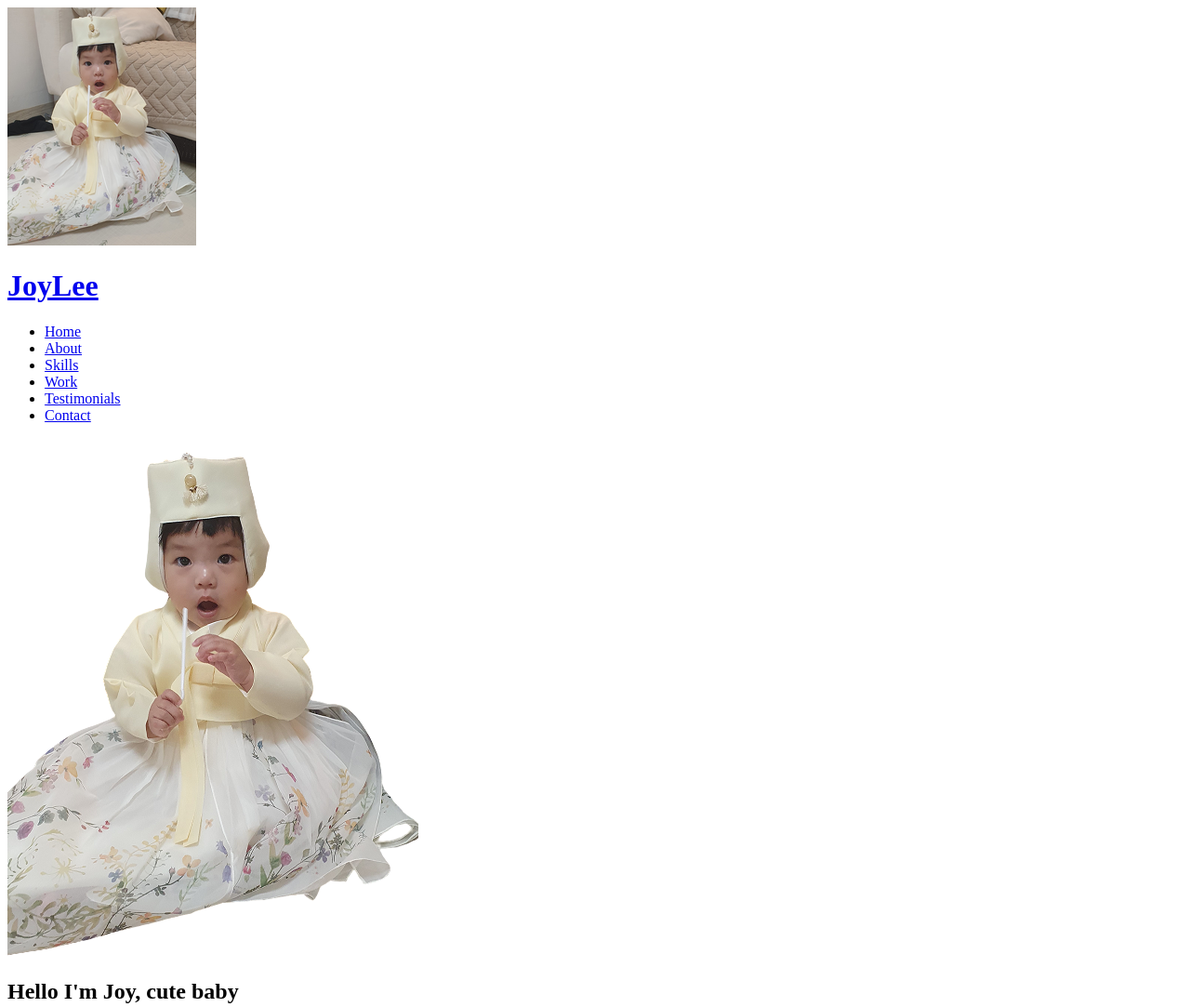
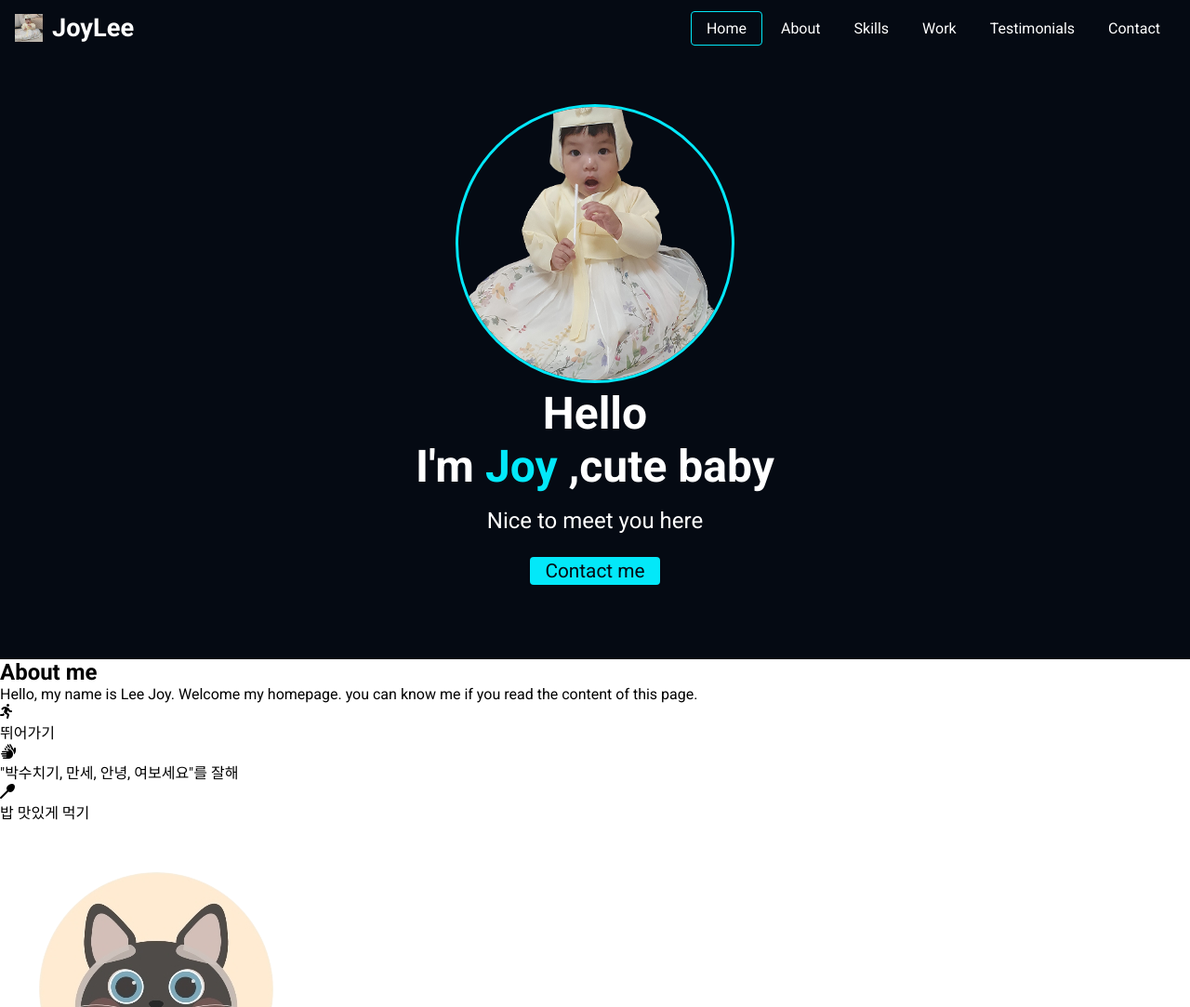
Before and after one commit to leetxt13/clonecoding2, a plain HTML site: page index.html in a window 1280 px wide. Shown: the top 1083 px of the page at 93% size. Drawn offline with Linux system fonts and the light colour scheme; a web font is replaced by a local one.

Commit message:
CSS-HOME

```diff
--- a/css/style.css
+++ b/css/style.css
@@ -0,0 +1,133 @@
+/* Global */
+:root {
+  /* apps color */
+  --color-primary: var(--color-black);
+  --color-primary-variant: var(--color-gray);
+  --color-accent: var(--color-blue);
+  --color-accent-variant: var(--color-orange);
+  --color-text: var(--color-white);
+  /* colors */
+  --color-white: #ffffff;
+  --color-black: #050a13;
+  --color-blue: #03e8f9;
+  --color-orange: #fd6413;
+  --color-gray: #1b1e26;
+}
+/*공통속성 정의*/
+* {
+  box-sizing: border-box;
+}
+body {
+  font-family: "cherry Bomb one", Roboto;
+  margin: 0;
+}
+h1,
+h2,
+h3,
+p,
+ul {
+  margin: 0;
+}
+a {
+  text-decoration: none;
+  color: var(--color-text);
+}
+ul {
+  list-style: none;
+  padding: 0;
+}
+button {
+  background-color: transparent;
+  outline: 0;
+  border: 0;
+}
+button:focus {
+  outline: 1px solid var(--color-accent);
+}
+
+/*Header*/
+.header {
+  position: fixed;
+  top: 0;
+  width: 100%;
+  height: 60px;
+  padding: 1rem;
+  display: flex;
+  justify-content: space-between;
+  align-items: center;
+  background-color: var(--color-black);
+}
+.header__logo {
+  display: flex;
+  align-items: center;
+  gap: 10px; /*flexbox 자식들의 여백*/
+}
+.header__logo__img {
+  width: 30px;
+  height: 30px;
+}
+.header__logo__title {
+  font-size: 1.7rem; /*브라우저 기본폰트 * 1.8배*/
+}
+
+.header__menu {
+  display: flex;
+  gap: 4px; /*flexbox 자식들의 여백*/
+}
+.header__menu__item {
+  padding: 8px 16px;
+}
+.header__menu__item:hover {
+  border-bottom: 1px solid var(--color-accent);
+}
+
+.header__menu__item.active {
+  border: 1px solid var(--color-accent);
+  border-radius: 4px;
+}
+
+/*home*/
+
+#home {
+  background-color: var(--color-primary);
+  color: var(--color-text);
+  padding: 5rem 1rem;
+  padding-top: 7rem;
+  text-align: center;
+}
+.home__image {
+  width: 300px;
+  height: 300px;
+  object-fit: cover; /*이미지를 안 찌그러지게*/
+  border-radius: 100%;
+  border: 3px solid var(--color-accent);
+}
+.home__title {
+  font-size: 3rem;
+  margin-bottom: 1rem;
+}
+.home__title--strong {
+  color: var(--color-accent);
+}
+
+.home__description {
+  font-size: 1.5rem;
+}
+.home__contactBtn {
+  display: inline-block;
+  background-color: var(--color-accent);
+  color: var(--color-black);
+  margin-top: 25px;
+  padding: 0.2rem 1rem;
+  font-size: 1.3rem;
+  /* width: 150px;
+  height: 40px; */
+  border-radius: 4px;
+  transition: all 300ms ease-in-out;
+}
+.home__contactBtn:hover {
+  background-color: transparent;
+  /* border: 2px solid var(--color-accent); */
+  outline: 2px solid var(--color-accent);
+  color: var(--color-text);
+}
--- a/index.html
+++ b/index.html
@@ -33,19 +33,25 @@
   </head>
   <body>
     <!-- header -->
-    <header>
-      <div>
-        <img src="img/favicon.ico" alt="joy's photo" />
-        <h1><a href="#">JoyLee</a></h1>
+    <header class="header">
+      <div class="header__logo">
+        <img
+          class="header__logo__img"
+          src="img/favicon.ico"
+          alt="joy's photo"
+        />
+        <h1 class="header__logo__title"><a href="#">JoyLee</a></h1>
       </div>
       <nav>
-        <ul>
-          <li><a href="#home">Home</a></li>
-          <li><a href="#about">About</a></li>
-          <li><a href="#skills">Skills</a></li>
-          <li><a href="#work">Work</a></li>
-          <li><a href="#testimonials">Testimonials</a></li>
-          <li><a href="#contact">Contact</a></li>
+        <ul class="header__menu">
+          <li><a class="header__menu__item active" href="#home">Home</a></li>
+          <li><a class="header__menu__item" href="#about">About</a></li>
+          <li><a class="header__menu__item" href="#skills">Skills</a></li>
+          <li><a class="header__menu__item" href="#work">Work</a></li>
+          <li>
+            <a class="header__menu__item" href="#testimonials">Testimonials</a>
+          </li>
+          <li><a class="header__menu__item" href="#contact">Contact</a></li>
         </ul>
       </nav>
     </header>
@@ -53,10 +59,17 @@
     <main>
       <!-- home -->
       <section id="home">
-        <img src="img/joyleebgdeleted.png" alt="joy photo" />
-        <h2>Hello I&#39;m Joy, cute baby</h2>
-        <p>Nice to meet you here</p>
-        <a href="#contact">Contact me</a>
+        <img
+          class="home__image"
+          src="./img/joyleebgdeleted.png"
+          alt="joy photo"
+        />
+        <h2 class="home__title">
+          Hello<br />
+          I&#39;m <strong class="home__title--strong">Joy</strong> ,cute baby
+        </h2>
+        <p class="home__description">Nice to meet you here</p>
+        <a class="home__contactBtn" href="#contact">Contact me</a>
       </section>
       <!-- about -->
       <section id="about">
@@ -301,9 +314,29 @@
       </section>
 
       <!-- Arrow up -->
-      <aside></aside>
+      <aside>
+        <a href="#home" title="back to top">
+          <i class="fa-sharp fa-solid fa-arrow-up"></i>
+        </a>
+      </aside>
     </main>
     <!-- footer -->
-    <footer id="contact"></footer>
+    <footer id="contact">
+      <h2>Let's talk</h2>
+      <p>leetxt13@naver.com</p>
+      <ul>
+        <li>
+          <a href="tel:010-2460-8538" title="전화번호" target="_blank"
+            ><i class="fa-solid fa-phone"></i
+          ></a>
+        </li>
+        <li>
+          <a href="mailto:leetxt13@naver.com" title="이메일" target="_blank">
+            <i class="fa-solid fa-envelope"></i>
+          </a>
+        </li>
+      </ul>
+      <p>2023 JoyLee Homepage All right reserved</p>
+    </footer>
   </body>
 </html>
```
